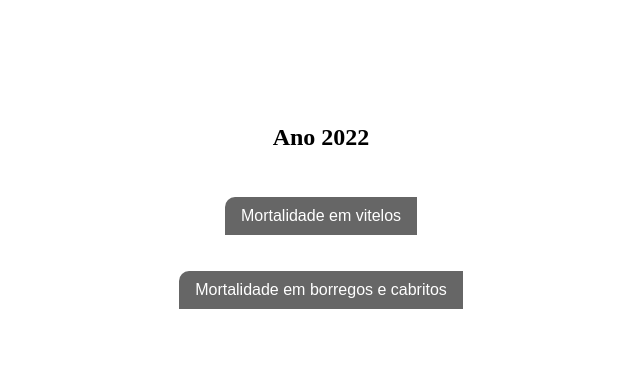
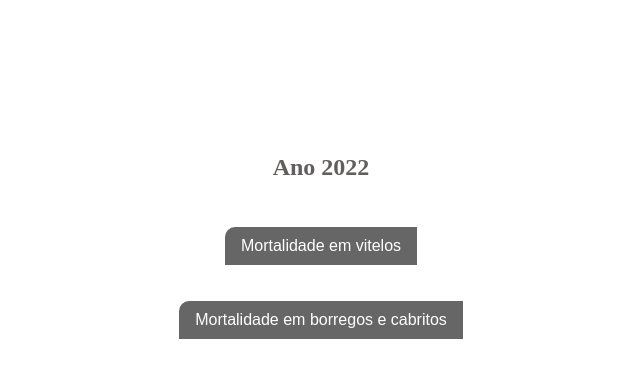
Before and after one commit to jotaene/mortalidade.vitelos.borregos.cabritos.2022, a plain HTML site: page index.html in a window 1280 px wide. Shown: the whole page, without its empty margins (319-959 px from the left). Drawn offline with Linux system fonts and the light colour scheme.

Commit message:
20230212_3

```diff
--- a/index.html
+++ b/index.html
@@ -4,19 +4,20 @@
     <title>2022</title>
 </head>
 <style>
-    .title {
-        text-align: center;
-        border: none;
-        width: auto;
-        font-size: 24px;
-        padding-bottom: 30px;
-    }
     .container {
         text-align: center;
         border: none;
         width: auto;
         height: 600px;
         padding-top: 100px;
+    }
+    .title {
+        text-align: center;
+        border: none;
+        width: auto;
+        font-size: 24px;
+        padding: 30px;
+        color: #625e5e;
     }
     .btn {
 		border: none;
```
